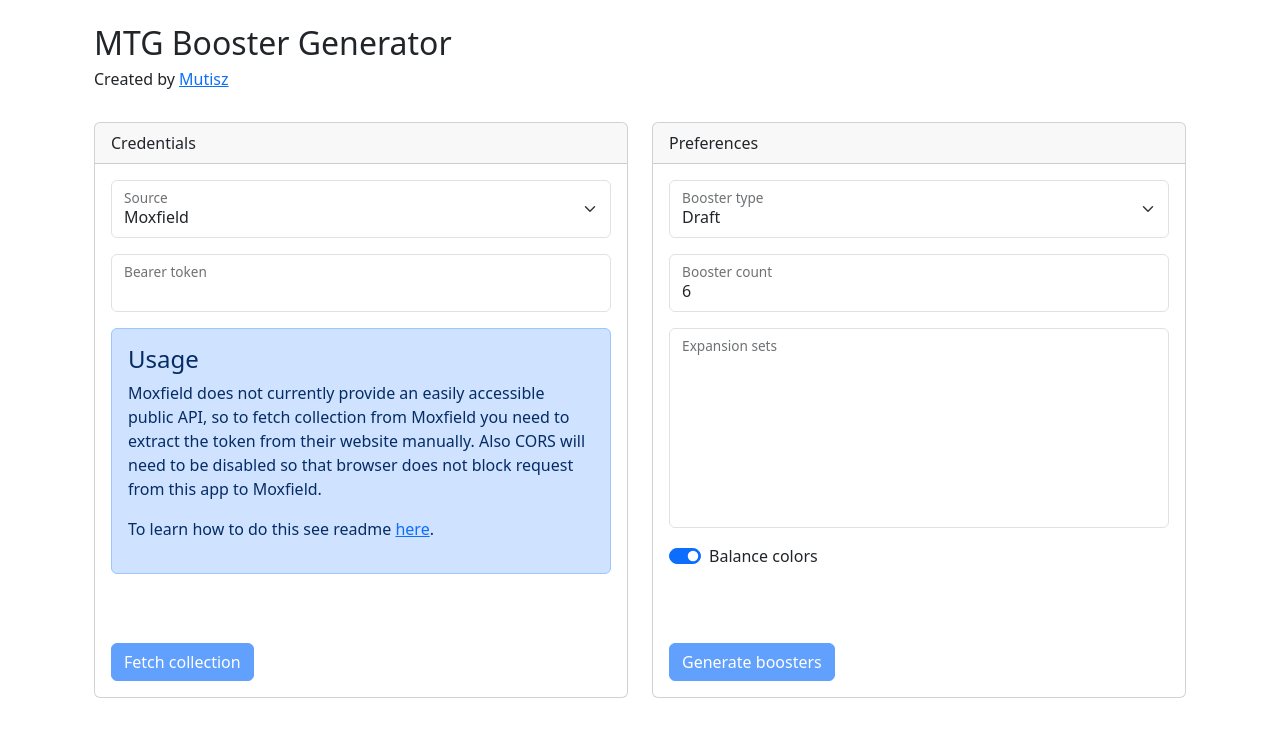
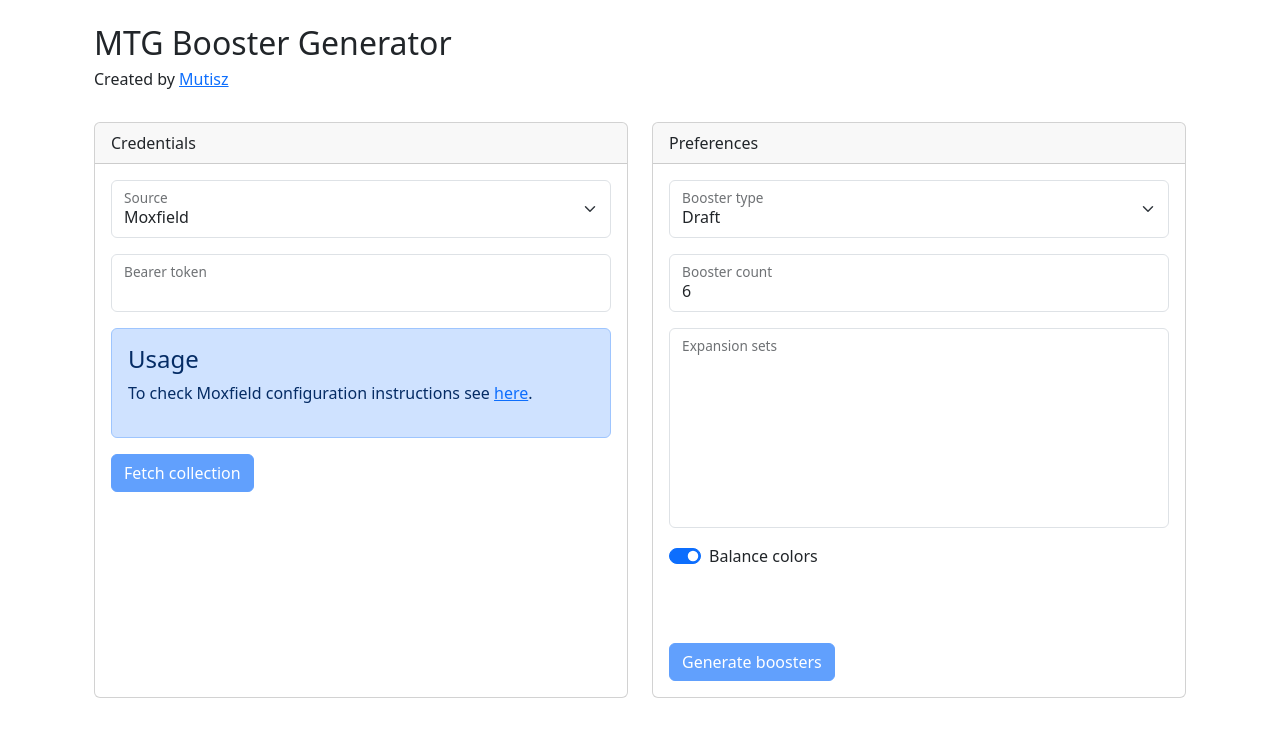
Before and after one commit to Mutisz/mtg-booster-generator, a React app: page / in a window 1280 px wide. Shown: the top 736 px of the page. Built offline with nearby package versions, Linux system fonts and the light colour scheme.

Commit message:
Change moxfield description

```diff
--- a/src/components/Credentials/CredentialsMoxfieldForm.tsx
+++ b/src/components/Credentials/CredentialsMoxfieldForm.tsx
@@ -27,20 +27,14 @@ const CredentialsMoxfieldForm: React.FC = () => {
       <Alert variant="primary">
         <Alert.Heading>Usage</Alert.Heading>
         <p>
-          Moxfield does not currently provide an easily accessible public API, so to fetch collection from Moxfield you
-          need to extract the token from their website manually. Also CORS will need to be disabled so that browser does
-          not block request from this app to Moxfield.
-        </p>
-        <p>
-          To learn how to do this see readme{' '}
-          <a href="https://github.com/Mutisz/nms-taxonomy" target="_blank">
+          To check Moxfield configuration instructions see{' '}
+          <a href="https://github.com/Mutisz/mtg-booster-generator" target="_blank">
             here
           </a>
           .
         </p>
       </Alert>
       <Button
-        style={{ position: 'absolute', bottom: 'var(--bs-card-spacer-y)' }}
         variant="primary"
         disabled={credentialsMoxfield.bearerToken === '' || cardCollectionLoading === true}
         onClick={() => {
```
